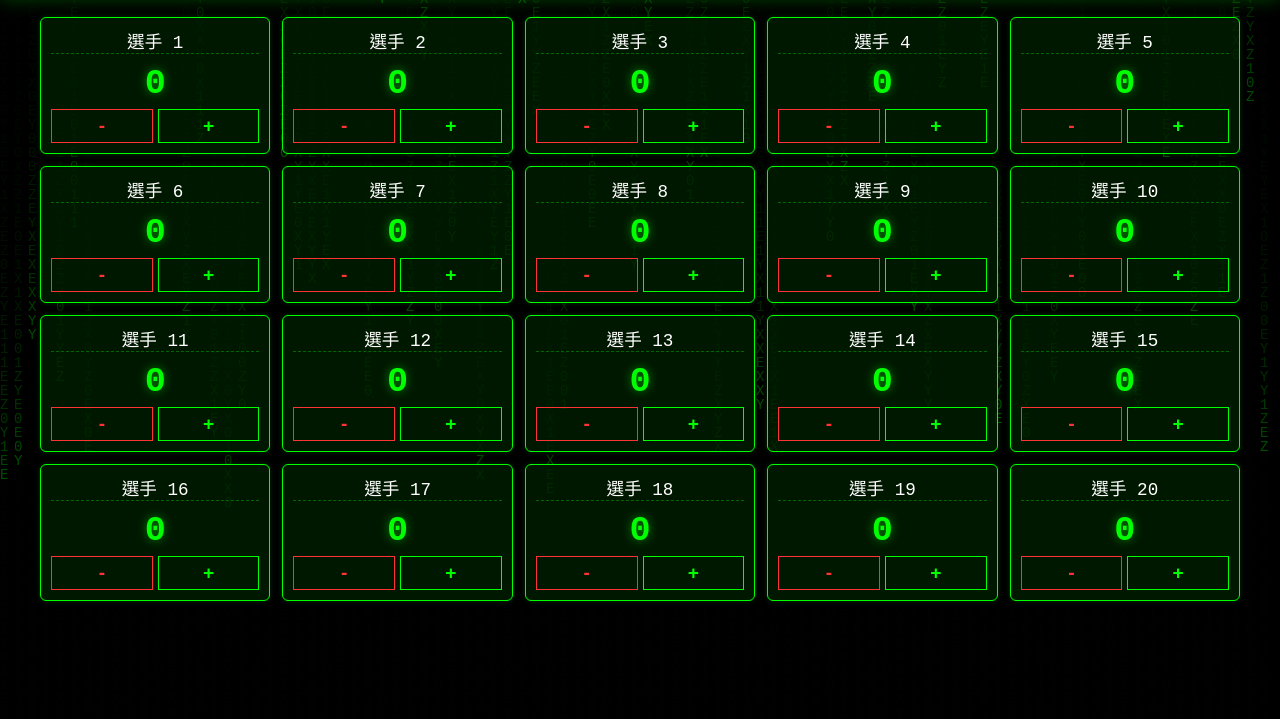
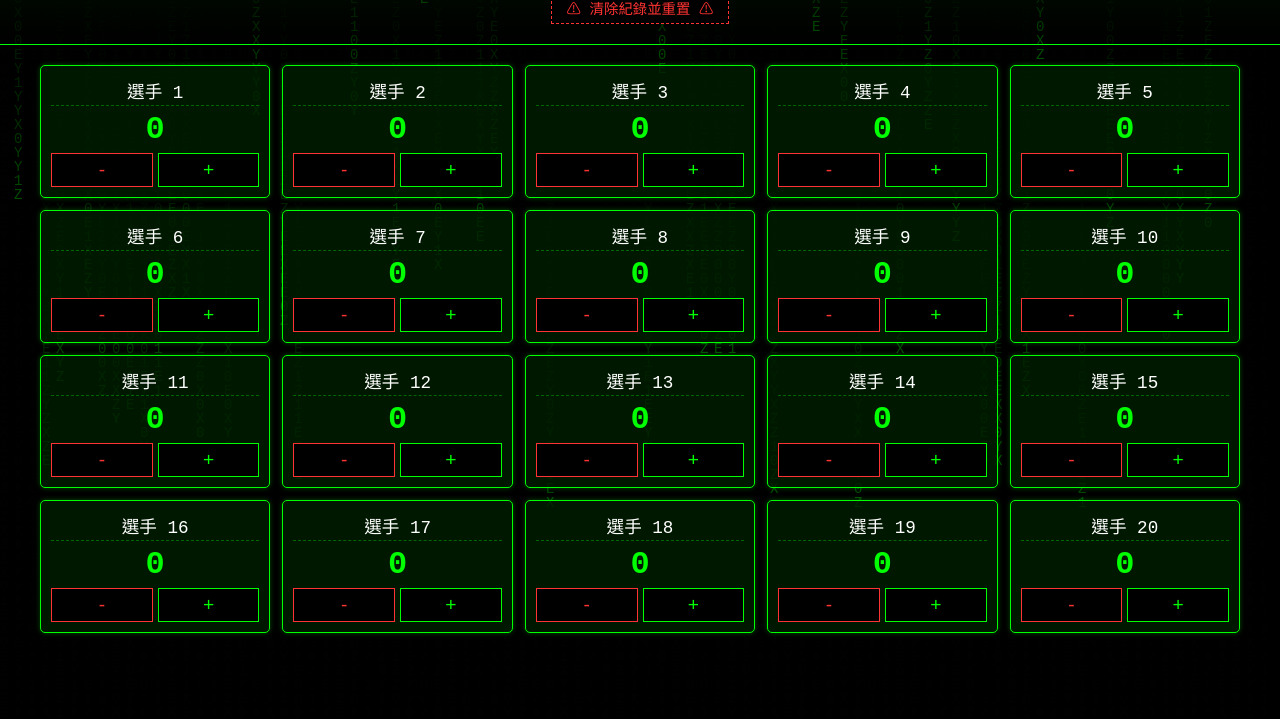
Before and after one commit to zoewang0422/mandarin-monster, a plain HTML site: page dashbroad.html in a window 1280 px wide. Shown: the part 81-800 px from the top of the page. Drawn offline with Linux system fonts and the light colour scheme.

Commit message:
Update 可以記錄 dashbroad.html

```diff
--- a/dashbroad.html
+++ b/dashbroad.html
@@ -3,140 +3,299 @@
 <head>
 <meta charset="UTF-8">
 <meta name="viewport" content="width=device-width, initial-scale=1.0, maximum-scale=1.0, user-scalable=no">
-<title>中文怪物 - 全球中文挑戰賽記分板</title>
+<title>中文怪物記分板 (Local Storage 版)</title>
 <style>
-  /* 頁面基礎設定：黑色背景，禁止選取文字以免誤觸 */
   body {
     margin: 0; padding: 0;
     background-color: #000;
     color: #0f0;
     font-family: 'Courier New', Courier, monospace;
     overflow-x: hidden;
-    user-select: none;
-    -webkit-user-select: none;
   }
 
-  /* 背景特效層 */
   #matrix-bg {
-    position: fixed; top: 0; left: 0;
+    position: fixed;
+    top: 0; left: 0;
     width: 100%; height: 100%;
-    z-index: -1;
-    opacity: 0.3; /* 降低背景干擾 */
+    z-index: 0;
+    opacity: 0.3;
+    pointer-events: none;
   }
 
-  /* 標題區 */
+  #main-content {
+    position: relative;
+    z-index: 1;
+    padding-bottom: 50px;
+  }
+
   header {
-    text-align: center; padding: 15px;
-    background: linear-gradient(180deg, rgba(0,20,0,0.95) 0%, rgba(0,0,0,0) 100%);
-    position: sticky; top: 0; z-index: 100;
+    text-align: center; padding: 20px;
+    background: linear-gradient(180deg, rgba(0,20,0,0.9) 0%, rgba(0,0,0,0) 100%);
     border-bottom: 1px solid #0f0;
-    box-shadow: 0 5px 15px rgba(0,255,0,0.2);
+    display: flex;
+    flex-direction: column;
+    align-items: center;
+    gap: 10px;
   }
-  h1 { margin: 0; text-shadow: 0 0 10px #0f0; letter-spacing: 3px; font-style: italic; }
 
-  /* 20人網格佈局 */
+  h1 { margin: 0; text-shadow: 0 0 10px #0f0; font-size: 1.8rem; }
+
+  .btn-reset {
+    background: rgba(0, 0, 0, 0.8);
+    border: 1px dashed #f33;
+    color: #f33;
+    padding: 5px 15px;
+    font-family: inherit;
+    cursor: pointer;
+    font-size: 0.9rem;
+    transition: 0.2s;
+  }
+  .btn-reset:hover {
+    background: #f33;
+    color: white;
+  }
+
   .container {
     display: grid;
-    grid-template-columns: repeat(5, 1fr); /* 電腦版 5欄 */
+    grid-template-columns: repeat(5, 1fr);
     gap: 12px;
     padding: 20px;
     max-width: 1200px;
     margin: 0 auto;
   }
 
-  /* 卡片樣式 */
   .player-card {
     background: rgba(0, 30, 0, 0.8);
     border: 1px solid #0f0;
-    border-radius: 6px;
+    border-radius: 5px;
     padding: 10px;
     text-align: center;
-    box-shadow: 0 0 5px rgba(0,255,0,0.2);
-    display: flex; flex-direction: column; justify-content: space-between;
+    box-shadow: 0 0 5px rgba(0,255,0,0.3);
+    transition: transform 0.1s;
+  }
+  .player-card:hover {
+    box-shadow: 0 0 15px rgba(0,255,0,0.5);
   }
 
-  /* 名字可編輯區 */
   .player-name {
     font-size: 1.1rem; color: #fff;
     border-bottom: 1px dashed #060;
     margin-bottom: 5px; cursor: text;
+    padding: 2px;
+    min-height: 1.2em;
+    display: block;
+    transition: background-color 0.2s;
   }
-  .player-name:focus { outline: none; border-bottom: 1px solid #0f0; background: #000; }
-
-  /* 分數大字 */
-  .score-display {
-    font-size: 2.2rem; font-weight: 900;
-    color: #0f0; margin: 5px 0;
-    text-shadow: 0 0 10px rgba(0,255,0,0.5);
+  .player-card:hover .player-name {
+    background: rgba(0, 255, 0, 0.05);
+  }
+  .player-name:focus {
+    background: rgba(0, 255, 0, 0.2);
+    outline: none;
+    border-bottom: 1px solid #0f0;
   }
 
-  /* 按鈕區 */
-  .controls { display: flex; justify-content: space-between; gap: 5px; }
-  button {
-    flex: 1; border: 1px solid #0f0; background: transparent;
-    color: #0f0; font-size: 1.2rem; font-weight: bold;
-    cursor: pointer; padding: 5px 0;
+  .score-display {
+    font-size: 2rem; font-weight: bold;
+    color: #0f0; margin: 5px 0;
   }
-  button:active { background: #0f0; color: #000; }
-  .btn-sub { border-color: #f33; color: #f33; }
-  .btn-sub:active { background: #f33; color: #fff; }
 
-  /* 手機/平板響應式調整 */
-  @media (max-width: 1024px) { .container { grid-template-columns: repeat(4, 1fr); } }
-  @media (max-width: 768px) { .container { grid-template-columns: repeat(3, 1fr); } }
-  @media (max-width: 480px) {
-    .container { grid-template-columns: repeat(2, 1fr); gap: 8px; padding: 10px; }
-    h1 { font-size: 1.5rem; }
-    .score-display { font-size: 2rem; }
+  .controls { display: flex; gap: 5px; }
+
+  button.ctrl-btn {
+    flex: 1; background: #000; border: 1px solid #0f0;
+    color: #0f0; font-size: 1.2rem; cursor: pointer; padding: 5px;
+    transition: all 0.1s;
   }
+  button.ctrl-btn:active { background: #0f0; color: #000; transform: scale(0.95); }
+  .btn-sub { border-color: #f33 !important; color: #f33 !important; }
+  .btn-sub:active { background: #f33 !important; color: #fff !important; }
+
+  @media (max-width: 800px) { .container { grid-template-columns: repeat(2, 1fr); } }
 </style>
 </head>
 <body>
 
 <canvas id="matrix-bg"></canvas>
-<header><h1>中文怪物挑戰賽</h1></header>
-<div class="container" id="scoreboard"></div>
+
+<div id="main-content">
+  <header>
+    <h1>中文怪物挑戰賽 <span style="font-size:0.6em; vertical-align: middle; color: #0f0;">🔊</span></h1>
+    <button class="btn-reset" onclick="resetData()">⚠ 清除紀錄並重置 ⚠</button>
+  </header>
+
+  <div class="container" id="scoreboard">
+    <h2 style="text-align:center; grid-column:span 5; color:white;">
+      系統載入中...
+    </h2>
+  </div>
+</div>
 
 <script>
-  // 1. 自動產生20個選手
-  const container = document.getElementById('scoreboard');
-  for (let i = 1; i <= 20; i++) {
-    container.innerHTML += `
-      <div class="player-card">
-        <div class="player-name" contenteditable="true">選手 ${i}</div>
-        <div class="score-display" id="score-${i}">0</div>
-        <div class="controls">
-          <button class="btn-sub" onclick="update(${i}, -1)">-</button>
-          <button onclick="update(${i}, 1)">+</button>
+  const STORAGE_KEY = 'monster_scoreboard_v1';
+  const TOTAL_PLAYERS = 20;
+
+  window.onload = function() {
+    renderScoreboard();
+    startMatrix();
+
+    const board = document.getElementById('scoreboard');
+
+    board.addEventListener('input', function(e) {
+      if (e.target.classList.contains('player-name')) {
+        saveData();
+      }
+    });
+
+    board.addEventListener('keydown', function(e) {
+      if (e.target.classList.contains('player-name')) {
+        if (e.key === 'Enter') {
+          e.preventDefault();
+          e.target.blur();
+        }
+      }
+    });
+  };
+
+  function renderScoreboard() {
+    const box = document.getElementById('scoreboard');
+
+    let savedData = localStorage.getItem(STORAGE_KEY);
+    let players = [];
+
+    if (savedData) {
+      players = JSON.parse(savedData);
+    } else {
+      for (let i = 1; i <= TOTAL_PLAYERS; i++) {
+        players.push({ id: i, name: `選手 ${i}`, score: 0 });
+      }
+    }
+
+    if (players.length !== TOTAL_PLAYERS) {
+       players = [];
+       for (let i = 1; i <= TOTAL_PLAYERS; i++) {
+        players.push({ id: i, name: `選手 ${i}`, score: 0 });
+      }
+    }
+
+    let html = '';
+    players.forEach((player, index) => {
+      html += `
+        <div class="player-card" id="card-${index}">
+          <div class="player-name" contenteditable="true" spellcheck="false" title="點擊編輯名字">${player.name}</div>
+          <div class="score-display" id="score-display-${index}">${player.score}</div>
+          <div class="controls">
+            <button class="ctrl-btn btn-sub" onclick="updateScore(${index}, -1)">-</button>
+            <button class="ctrl-btn" onclick="updateScore(${index}, 1)">+</button>
+          </div>
         </div>
-      </div>
-    `;
+      `;
+    });
+
+    box.innerHTML = html;
   }
 
-  // 2. 加減分邏輯
-  function update(id, val) {
-    const el = document.getElementById(`score-${id}`);
-    let s = parseInt(el.innerText) + val;
-    el.innerText = s;
-    // 閃爍特效
-    el.style.color = '#fff';
-    setTimeout(() => el.style.color = '#0f0', 150);
+  window.updateScore = function(index, val) {
+    const scoreEl = document.getElementById(`score-display-${index}`);
+    if (scoreEl) {
+      let current = parseInt(scoreEl.innerText);
+      let newScore = current + val;
+      scoreEl.innerText = newScore;
+
+      scoreEl.style.color = '#fff';
+      setTimeout(() => { scoreEl.style.color = '#0f0'; }, 100);
+
+      saveData();
+    }
+  };
+
+  function saveData() {
+    const players = [];
+
+    for (let i = 0; i < TOTAL_PLAYERS; i++) {
+      const card = document.getElementById(`card-${i}`);
+      if (card) {
+        const name = card.querySelector('.player-name').innerText;
+        const score = parseInt(card.querySelector('.score-display').innerText);
+        players.push({ id: i + 1, name: name, score: score });
+      }
+    }
+
+    localStorage.setItem(STORAGE_KEY, JSON.stringify(players));
   }
 
-  // 3. Matrix 代碼雨動畫
-  const cvs = document.getElementById('matrix-bg'), ctx = cvs.getContext('2d');
-  function resize() { cvs.width=window.innerWidth; cvs.height=window.innerHeight; }
-  window.onresize = resize; resize();
-  const chars = '01XYZE'.split(''), drops = Array(Math.floor(cvs.width/14)).fill(1);
-  setInterval(() => {
-    ctx.fillStyle = 'rgba(0,0,0,0.1)'; ctx.fillRect(0,0,cvs.width,cvs.height);
-    ctx.fillStyle = '#0F0'; ctx.font = '14px monospace';
-    drops.forEach((y, i) => {
-      ctx.fillText(chars[Math.floor(Math.random()*6)], i*14, y*14);
-      if (y*14 > cvs.height && Math.random()>0.98) drops[i]=0;
-      drops[i]++;
-    });
-  }, 50);
+  window.resetData = function() {
+    if (confirm('確定要清除所有姓名和分數紀錄嗎？')) {
+      localStorage.removeItem(STORAGE_KEY);
+      location.reload();
+    }
+  };
+
+  function startMatrix() {
+    const cvs = document.getElementById('matrix-bg');
+    if (!cvs) return;
+    const ctx = cvs.getContext('2d');
+
+    function resize() {
+      cvs.width = window.innerWidth;
+      cvs.height = window.innerHeight;
+    }
+    resize();
+    window.addEventListener('resize', resize);
+
+    const columns = Math.floor(cvs.width / 14);
+    const drops = new Array(columns).fill(1);
+    const chars = '01XYZE';
+
+    setInterval(function() {
+      ctx.fillStyle = 'rgba(0, 0, 0, 0.1)';
+      ctx.fillRect(0, 0, cvs.width, cvs.height);
+
+      ctx.fillStyle = '#0F0';
+      ctx.font = '14px monospace';
+
+      for (let i = 0; i < drops.length; i++) {
+        const text = chars[Math.floor(Math.random() * chars.length)];
+        ctx.fillText(text, i * 14, drops[i] * 14);
+
+        if (drops[i] * 14 > cvs.height && Math.random() > 0.98) {
+          drops[i] = 0;
+        }
+        drops[i]++;
+      }
+    }, 50);
+  }
+
+  const audioCtx = new (window.AudioContext || window.webkitAudioContext)();
+
+  function playClickSound() {
+    if (audioCtx.state === 'suspended') {
+        audioCtx.resume();
+    }
+    const oscillator = audioCtx.createOscillator();
+    const gainNode = audioCtx.createGain();
+
+    oscillator.type = 'triangle';
+    oscillator.frequency.setValueAtTime(300, audioCtx.currentTime);
+    oscillator.frequency.exponentialRampToValueAtTime(50, audioCtx.currentTime + 0.15);
+
+    gainNode.gain.setValueAtTime(0.3, audioCtx.currentTime);
+    gainNode.gain.exponentialRampToValueAtTime(0.01, audioCtx.currentTime + 0.15);
+
+    oscillator.connect(gainNode);
+    gainNode.connect(audioCtx.destination);
+
+    oscillator.start();
+    oscillator.stop(audioCtx.currentTime + 0.15);
+  }
+
+  document.addEventListener('click', (e) => {
+    if (e.target.closest('button') || e.target.classList.contains('player-name')) {
+        playClickSound();
+    }
+  });
+
 </script>
+
 </body>
 </html>
```
